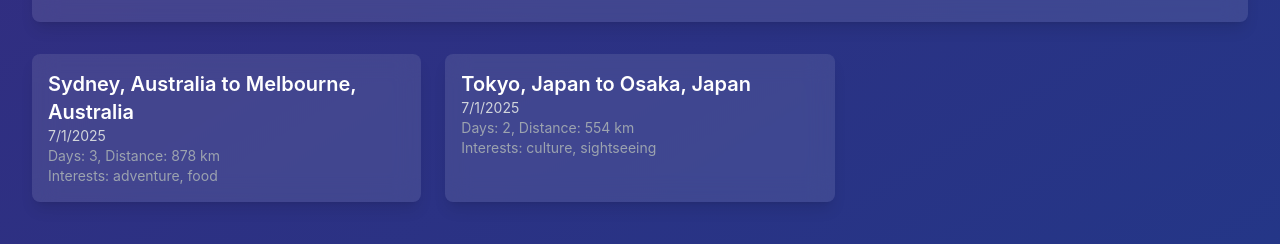
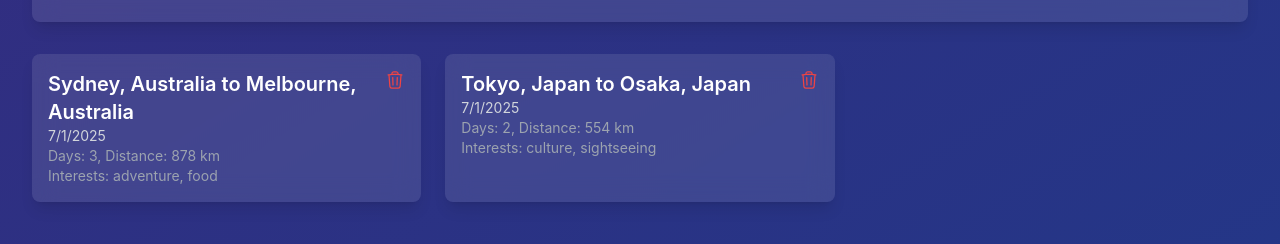
Before and after one commit to adendl/roadtrip-ai, a React (Vite) app in the folder frontend/: page /dashboard in a window 1280 px wide. Shown: the part 470-714 px from the top of the page. Built offline with nearby package versions, Linux system fonts and the light colour scheme; sample sign-in values are in the browser's storage.

Commit message:
added delete button functionality to trips

```diff
--- a/frontend/src/pages/Dashboard.tsx
+++ b/frontend/src/pages/Dashboard.tsx
@@ -2,7 +2,7 @@ import React, { useState, useEffect } from 'react';
 import { useAuth } from '../context/AuthContext';
 import { useNavigate } from 'react-router-dom';
 import Button from '../components/Button';
-import { PlusIcon, MinusIcon, CheckIcon, CogIcon } from '@heroicons/react/24/outline';
+import { PlusIcon, MinusIcon, CheckIcon, CogIcon, TrashIcon } from '@heroicons/react/24/outline';
 import Header from '../components/Header';
 import { MapContainer, TileLayer, Marker, Popup } from 'react-leaflet';
 import 'leaflet/dist/leaflet.css';
@@ -124,6 +124,10 @@ const Dashboard: React.FC = () => {
     }, 1000);
   };
 
+  const handleDeleteTrip = (id: number) => {
+    setTrips((prev) => prev.filter((trip) => trip.id !== id));
+  };
+
   const getTripDays = (trip: Trip): DayDetails[] => {
     const totalDistance = trip.distanceKm;
     const distancePerDay = totalDistance / trip.days;
@@ -232,16 +236,33 @@ const Dashboard: React.FC = () => {
             {trips.map((trip) => (
               <div
                 key={trip.id}
-                className="bg-white bg-opacity-10 backdrop-blur-md p-4 rounded-lg shadow-lg hover:shadow-xl hover:-translate-y-2 hover:scale-105 transition-transform transition-shadow duration-300 cursor-pointer"
-                onClick={() => {
+                className="bg-white bg-opacity-10 backdrop-blur-md p-4 rounded-lg shadow-lg hover:shadow-xl hover:-translate-y-2 hover:scale-105 transition-transform transition-shadow duration-300 cursor-pointer relative"
+              >
+                <div
+                  className="flex justify-between items-start"
+                  onClick={(e) => {
+                    if (!(e.target as HTMLElement).closest('button')) {
                       setSelectedTrip(trip);
                       setSelectedDay(null);
+                    }
                   }}
                 >
+                  <div>
                     <h3 className="text-xl font-semibold">{trip.from} to {trip.to}</h3>
                     <p className="text-gray-300 text-sm">{new Date(trip.createdAt).toLocaleDateString()}</p>
                     <p className="text-gray-400 text-sm">Days: {trip.days}, Distance: {trip.distanceKm} km</p>
                     <p className="text-gray-400 text-sm">Interests: {trip.interests.join(', ')}</p>
+                  </div>
+                  <button
+                    onClick={(e) => {
+                      e.stopPropagation();
+                      handleDeleteTrip(trip.id);
+                    }}
+                    className="text-red-500 hover:text-red-700 focus:outline-none"
+                  >
+                    <TrashIcon className="h-5 w-5" />
+                  </button>
+                </div>
               </div>
             ))}
           </div>
```
Lines whose indentation alone changed are shown as unchanged.
